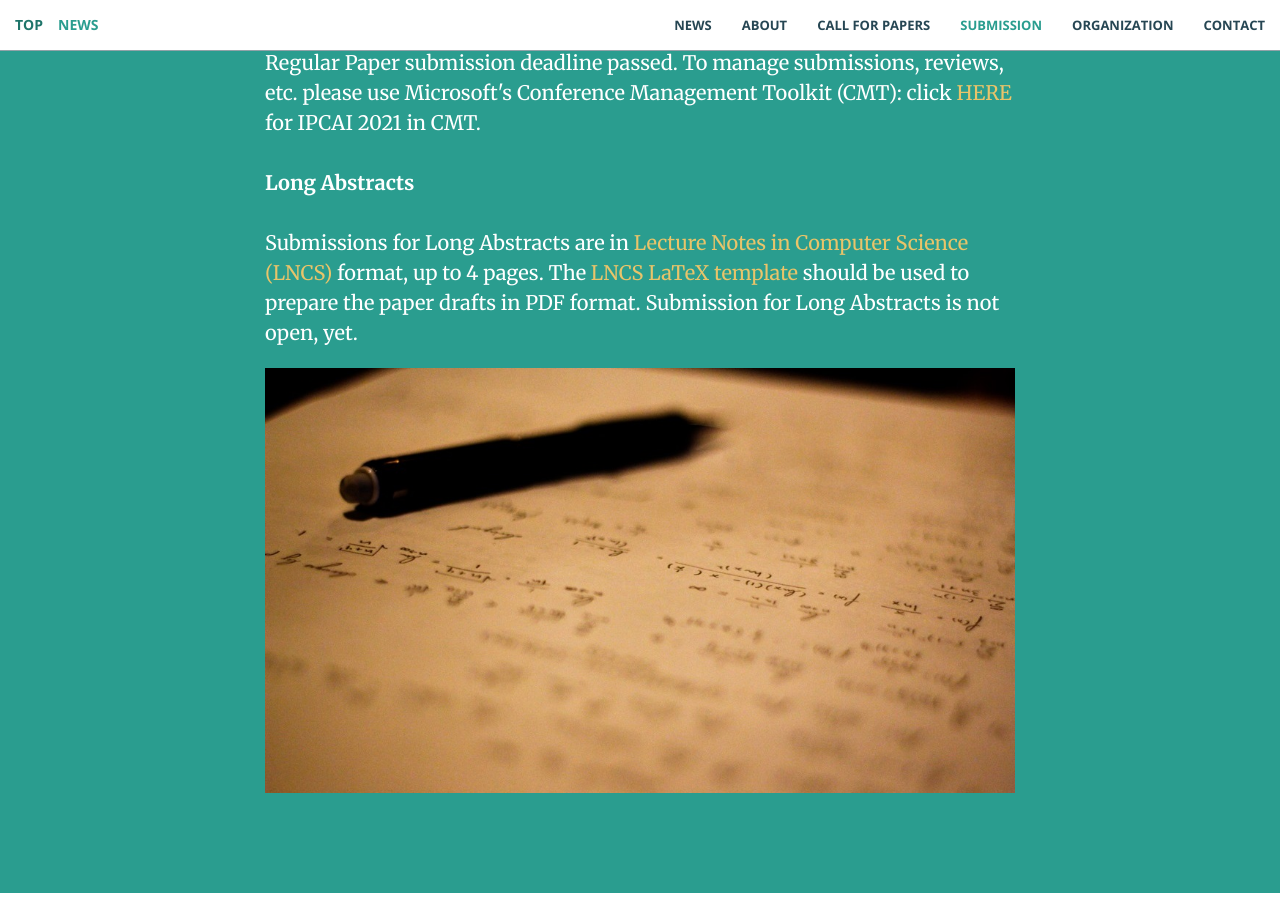
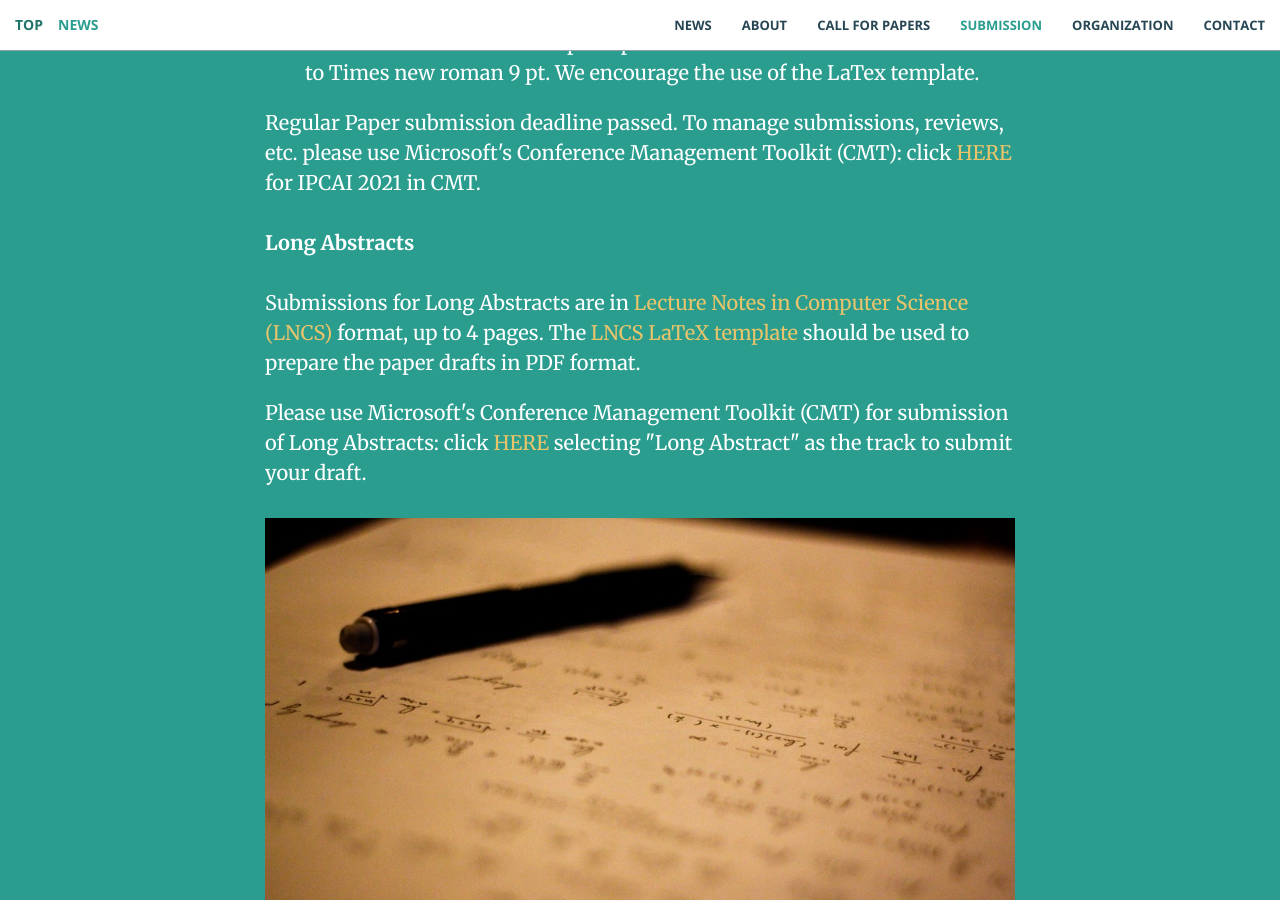
Before and after one commit to ipcai2021/ipcai2021.github.io, a Jekyll site: the page built from index.html, in a window 1280 px wide and 900 px high, scrolled down 5180 px. Built offline with Jekyll 4.4.1, drawn with Linux system fonts in a browser that asks for light colours; some of the changed text lies outside the part shown.

Commit message:
extended long abstract deadline, added submission link

```diff
--- a/_includes/CFP.html
+++ b/_includes/CFP.html
@@ -34,7 +34,7 @@
 						<td align="left"><p class="font_8"><span class="color_12">Start of author notification on </br> review feedback and early decisions</span></p></td>
 					</tr>
 					<tr>
-						<td align="left"><p class="font_8"><span class="color_12">mid-January 2021:</span></p></td>
+						<td align="left"><p class="font_8"><span class="color_12">18 January 2021:</span></p></td>
 						<td align="left"><p class="font_8"><span class="color_12">Revisions and rebuttals due</span></p></td>
 					</tr>
 					<tr>
@@ -56,7 +56,7 @@
 
 				<table style="width:100%">
 					<tr>
-						<td align="left"><p class="font_8"><span class="color_12">20 January 2021: </br>  <small>(23:59 CEST (UTC+1))</small></span></p></td>
+						<td align="left"><p class="font_8"><span class="color_12"><strike>20 January 2021:</strike> </br> 22 January 2021:</br> <small>(23:59 PST (UTC-8))</small></span></p></td>
 						<td align="left"><p class="font_8"><span class="color_12">Long Abstract submission</span></p></td>
 					</tr>
 					<tr>
--- a/_includes/news.html
+++ b/_includes/news.html
@@ -17,7 +17,7 @@
 								<td align="center"><p class="font_8"><span class="color_12">Start of author notification on </br> review feedback and early decisions</span></p></td>
 							</tr>
 							<tr>
-								<td align="center"><p class="font_8"><span class="color_12">20 January 2021: </br><small>(23:59 CEST (UTC+1))</small></span></p></td>
+								<td align="center"><p class="font_8"><span class="color_12"><strike>20 January 2021:</strike> </br> 22 January 2021:</br><small>(23:59 PST (UTC-8))</small></span></p></td>
 								<td align="center"><p class="font_8"><span class="color_12"><a href="#submission" class="page-scroll">Long Abstract submission deadline</a></span></p></td>
 							</tr>
 							<tr>
--- a/_includes/submission.html
+++ b/_includes/submission.html
@@ -18,7 +18,9 @@
 
 				<b>Long Abstracts</b></br></br>
 
-				Submissions for Long Abstracts are in <a href="https://www.springer.com/gp/computer-science/lncs" style="color: rgb(233,196,106)">Lecture Notes in Computer Science (LNCS)</a> format, up to 4 pages. The <a href="ftp://ftp.springernature.com/cs-proceeding/llncs/llncs2e.zip" style="color: rgb(233,196,106)">LNCS LaTeX template</a> should be used to prepare the paper drafts in PDF format. Submission for Long Abstracts is not open, yet.</p>
+				Submissions for Long Abstracts are in <a href="https://www.springer.com/gp/computer-science/lncs" style="color: rgb(233,196,106)">Lecture Notes in Computer Science (LNCS)</a> format, up to 4 pages. The <a href="ftp://ftp.springernature.com/cs-proceeding/llncs/llncs2e.zip" style="color: rgb(233,196,106)">LNCS LaTeX template</a> should be used to prepare the paper drafts in PDF format.</p>
+
+				<p class="text-left"> Please use Microsoft's Conference Management Toolkit (CMT) for submission of Long Abstracts: click <a href="https://cmt3.research.microsoft.com/IPCAI2021" style="color: rgb(233,196,106)">HERE</a> selecting "Long Abstract" as the track to submit your draft.</br></br>
 
 				<img src="img/writing.jpg" class="img-responsive" alt="">
 
```
